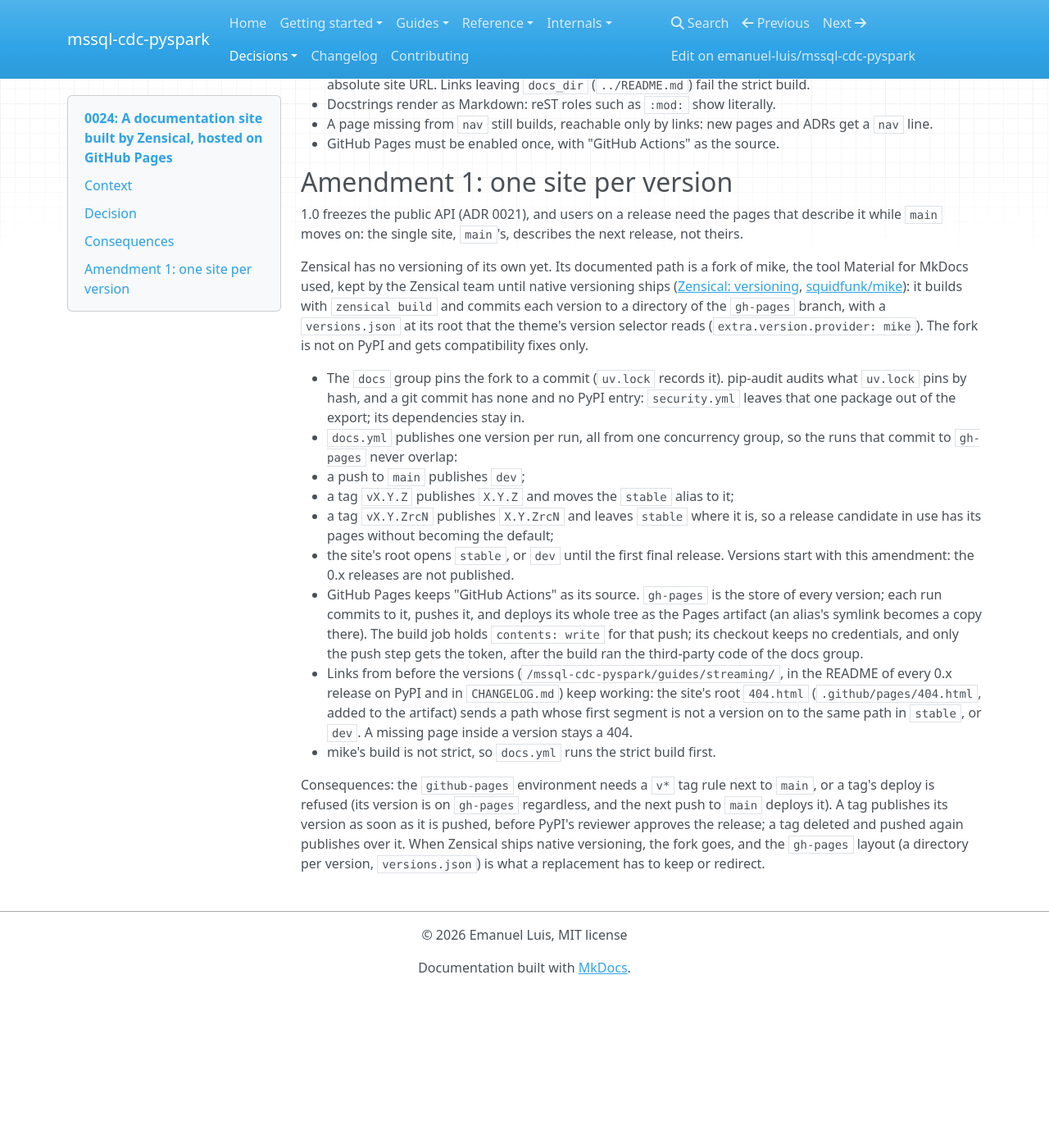
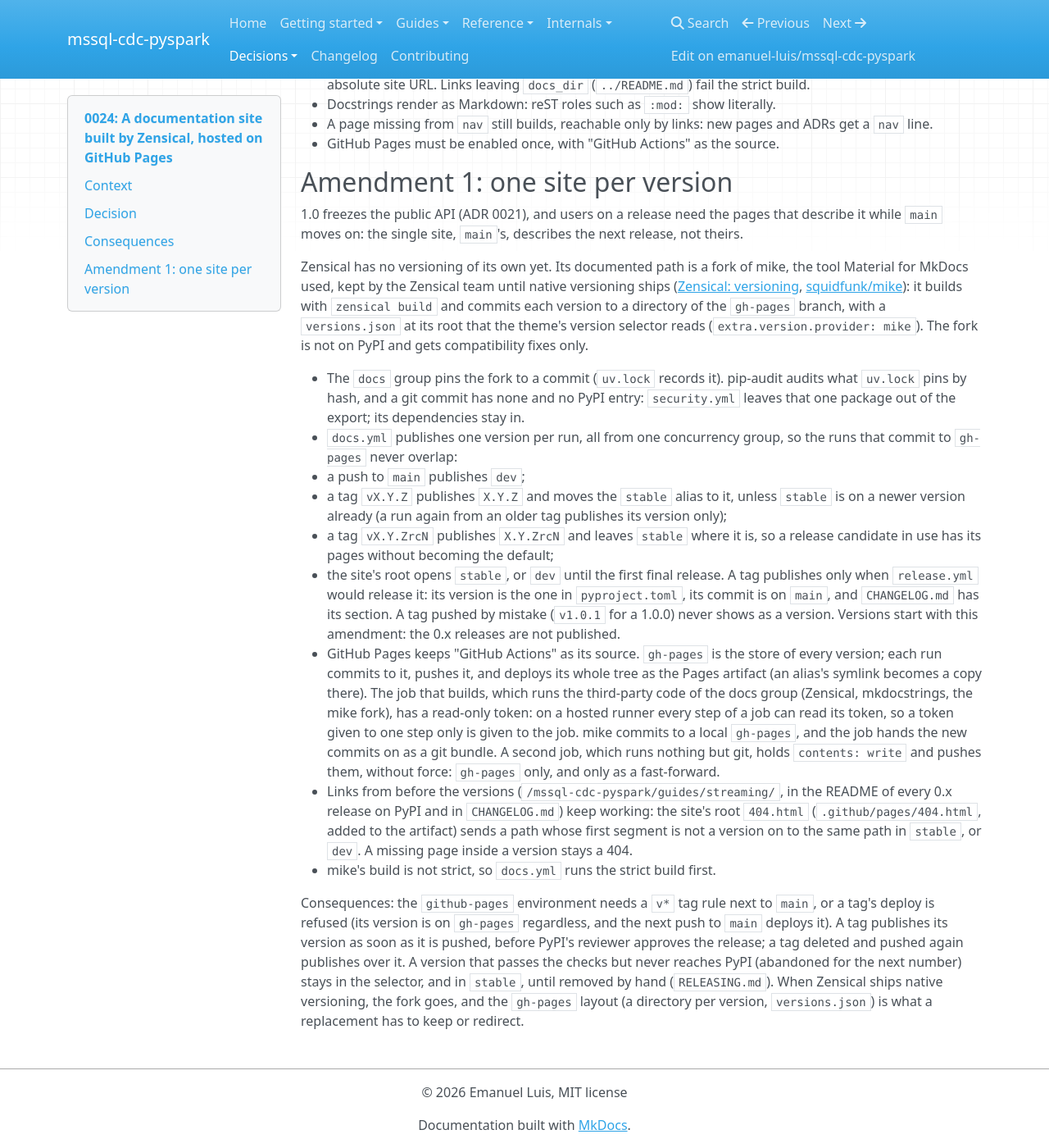
Before and after one commit to emanuel-luis/mssql-cdc-pyspark, an MkDocs documentation site: the page built from docs/decisions/0024-documentation-site.md, in a window 1280 px wide and 1400 px high, scrolled down 1385 px. Shown: the whole window at 82% size. Built offline with MkDocs 1.6.1, drawn with Linux system fonts in a browser that asks for light colours; nearby versions of some CDN libraries; before the commit the page ends 2593 px from its top, so only the background shows below that.

Commit message:
ci(docs): build without write access; publish only release tags; stable moves forward
Review of the versioned docs (ADR 0024 amendment 1):

- The build job held contents: write while it ran the docs group's
  third-party code. On a hosted runner any step can read its job's token,
  so "only the push step gets it" did not hold. The build now has a
  read-only token, mike commits to a local gh-pages, and a git bundle of
  the new commits goes to a push job that runs only git and pushes
  gh-pages without force. mike deploy gets --allow-empty so the bundle is
  never empty.
- A tag published its docs and moved stable before release.yml's checks.
  The build now repeats them (version matches pyproject.toml, commit on
  main, CHANGELOG section), so a mistyped or off-main tag publishes
  nothing.
- A run again from an older tag moved stable back. stable now moves only
  to a version at least as new as its current one (sort -V on mike list).

RELEASING says how to remove an abandoned version's pages and point
stable back; RELEASING step 1 and its policy line follow ADR 0021
amendment 11 (patch, minor or major).

```diff
--- a/docs/decisions/0024-documentation-site.md
+++ b/docs/decisions/0024-documentation-site.md
@@ -87,16 +87,25 @@ not on PyPI and gets compatibility fixes only.
 * `docs.yml` publishes one version per run, all from one concurrency group, so the runs
   that commit to `gh-pages` never overlap:
   * a push to `main` publishes `dev`;
-  * a tag `vX.Y.Z` publishes `X.Y.Z` and moves the `stable` alias to it;
+  * a tag `vX.Y.Z` publishes `X.Y.Z` and moves the `stable` alias to it, unless `stable`
+    is on a newer version already (a run again from an older tag publishes its version
+    only);
   * a tag `vX.Y.ZrcN` publishes `X.Y.ZrcN` and leaves `stable` where it is, so a release
     candidate in use has its pages without becoming the default;
   * the site's root opens `stable`, or `dev` until the first final release.
+  A tag publishes only when `release.yml` would release it: its version is the one in
+  `pyproject.toml`, its commit is on `main`, and `CHANGELOG.md` has its section. A tag
+  pushed by mistake (`v1.0.1` for a 1.0.0) never shows as a version.
   Versions start with this amendment: the 0.x releases are not published.
 * GitHub Pages keeps "GitHub Actions" as its source. `gh-pages` is the store of every
   version; each run commits to it, pushes it, and deploys its whole tree as the Pages
-  artifact (an alias's symlink becomes a copy there). The build job holds `contents: write`
-  for that push; its checkout keeps no credentials, and only the push step gets the token,
-  after the build ran the third-party code of the docs group.
+  artifact (an alias's symlink becomes a copy there). The job that builds, which runs the
+  third-party code of the docs group (Zensical, mkdocstrings, the mike fork), has a
+  read-only token: on a hosted runner every step of a job can read its token, so a token
+  given to one step only is given to the job. mike commits to a local `gh-pages`, and the job
+  hands the new commits on as a git bundle. A second job, which runs nothing but git,
+  holds `contents: write` and pushes them, without force: `gh-pages` only, and only as a
+  fast-forward.
 * Links from before the versions (`/mssql-cdc-pyspark/guides/streaming/`, in the README of
   every 0.x release on PyPI and in `CHANGELOG.md`) keep working: the site's root `404.html`
   (`.github/pages/404.html`, added to the artifact) sends a path whose first segment is not
@@ -107,6 +116,8 @@ not on PyPI and gets compatibility fixes only.
 Consequences: the `github-pages` environment needs a `v*` tag rule next to `main`, or a
 tag's deploy is refused (its version is on `gh-pages` regardless, and the next push to
 `main` deploys it). A tag publishes its version as soon as it is pushed, before PyPI's
-reviewer approves the release; a tag deleted and pushed again publishes over it. When
+reviewer approves the release; a tag deleted and pushed again publishes over it. A version
+that passes the checks but never reaches PyPI (abandoned for the next number) stays in the
+selector, and in `stable`, until removed by hand (`RELEASING.md`). When
 Zensical ships native versioning, the fork goes, and the `gh-pages` layout (a directory per
 version, `versions.json`) is what a replacement has to keep or redirect.
```
Also changed, not shown: docs/DEVELOPMENT.md (+2 -1 lines), docs/RELEASING.md (+12 -7 lines), 1 other file.
